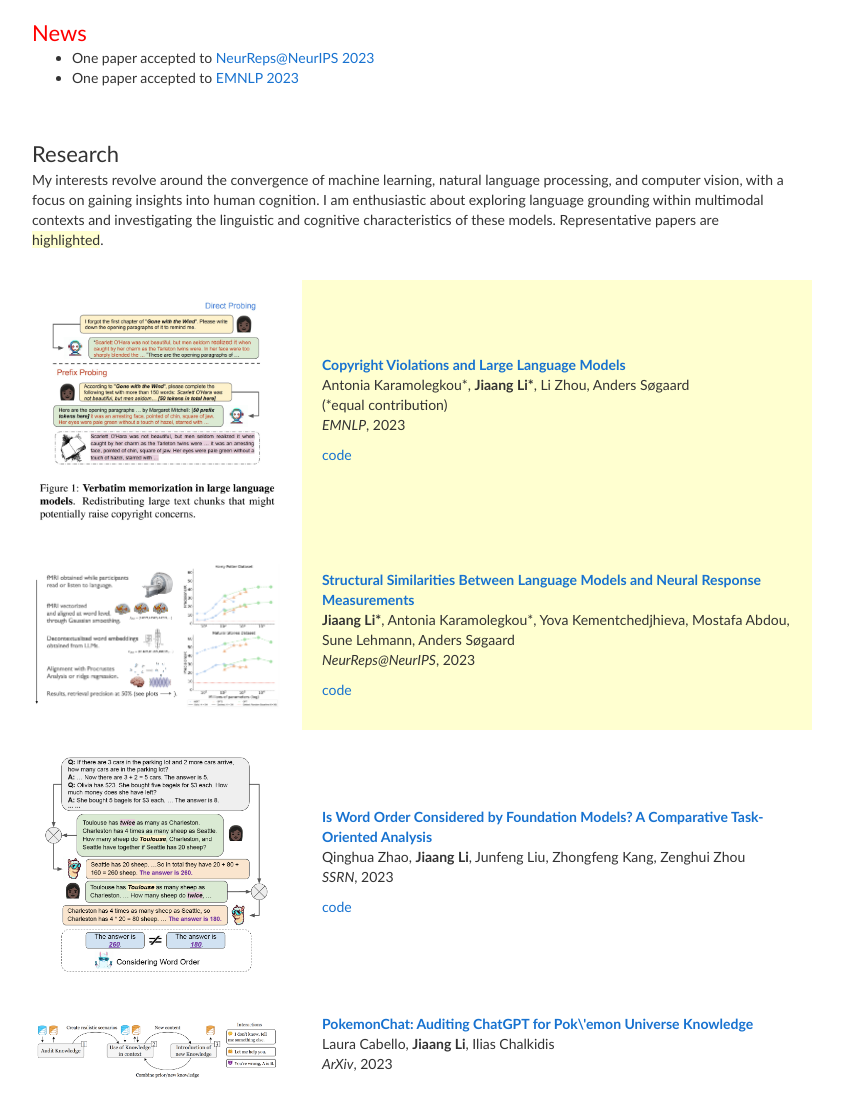
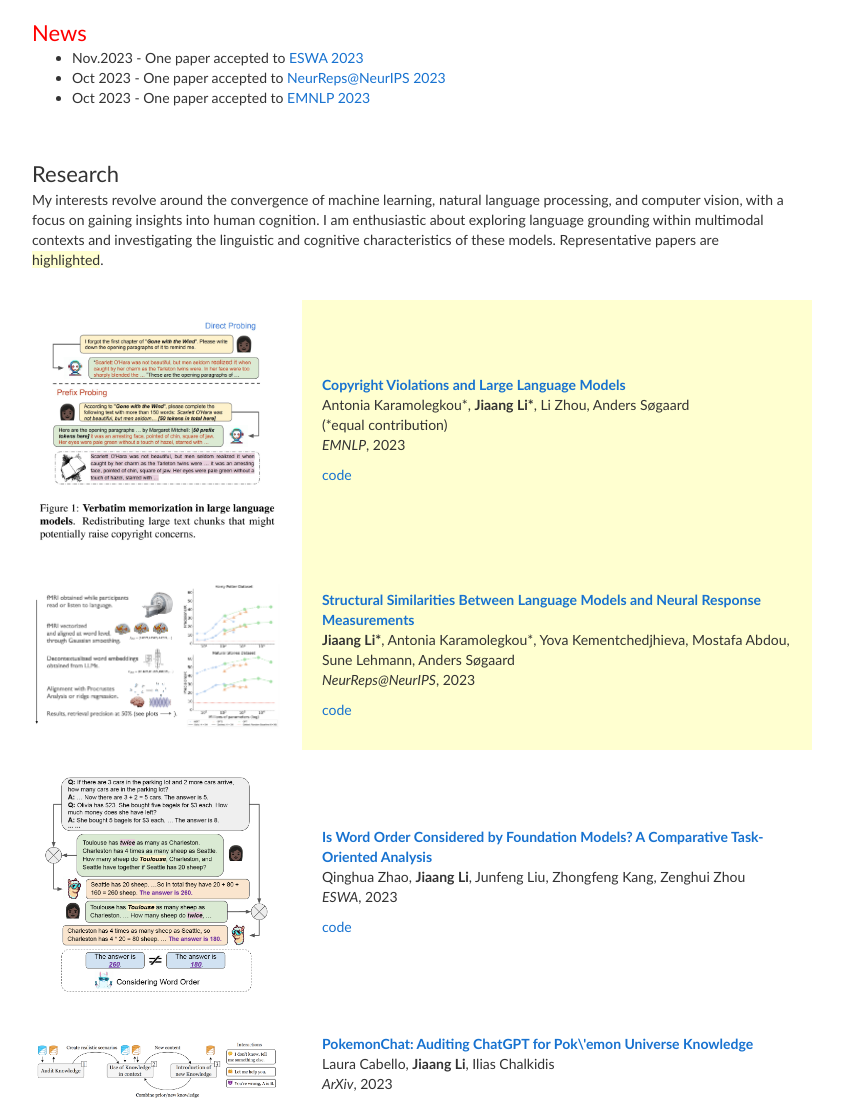
Before and after one commit to li-jiaang/li-jiaang.github.io, a plain HTML site: page index.html in a window 1280 px wide. Shown: the part 299-1404 px from the top of the page, without its empty margins (228-1071 px from the left). Drawn offline with nearby package versions, Linux system fonts and the light colour scheme.

Commit message:
update paper information

```diff
--- a/index.html
+++ b/index.html
@@ -61,8 +61,9 @@
             <td style="padding:20px;width:100%;vertical-align:middle">
               <heading><font color="red">News</font></heading>
               <ul>
-                <li>One paper accepted to <a href="https://www.neurreps.org/about">NeurReps@NeurIPS 2023</a></b></li>
-                <li>One paper accepted to <a href="https://2023.emnlp.org/">EMNLP 2023</a></b></li>
+                <li>Nov.2023 - One paper accepted to <a href="https://www.sciencedirect.com/journal/expert-systems-with-applications"> ESWA 2023</a></b></li>
+                <li>Oct 2023 - One paper accepted to <a href="https://www.neurreps.org/about">NeurReps@NeurIPS 2023</a></b></li>
+                <li>Oct 2023 - One paper accepted to <a href="https://2023.emnlp.org/">EMNLP 2023</a></b></li>
                 <!-- <li>Currently on the job market! </li> -->
               </ul>
             </td>
@@ -146,7 +147,7 @@
                 <br>
                 Qinghua Zhao, <strong>Jiaang Li</strong>, Junfeng Liu, Zhongfeng Kang, Zenghui Zhou
                 <br>
-                <em>SSRN</em>, 2023 &nbsp
+                <em>ESWA</em>, 2023 &nbsp
                 <!-- <font color="red"><strong>(Oral Presentation, Best Paper Finalist - Top 0.4%)</strong></font> -->
                 <br>
               </p>
```
